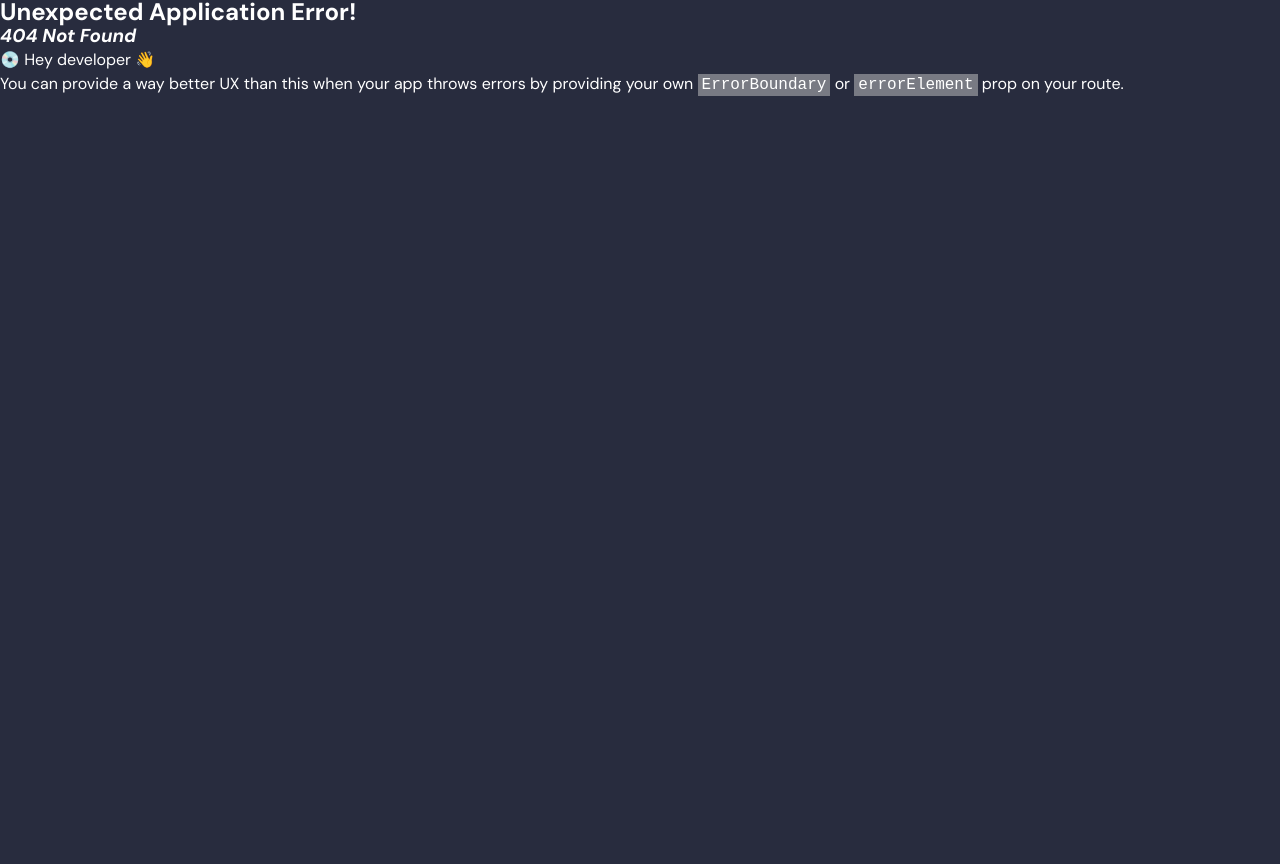
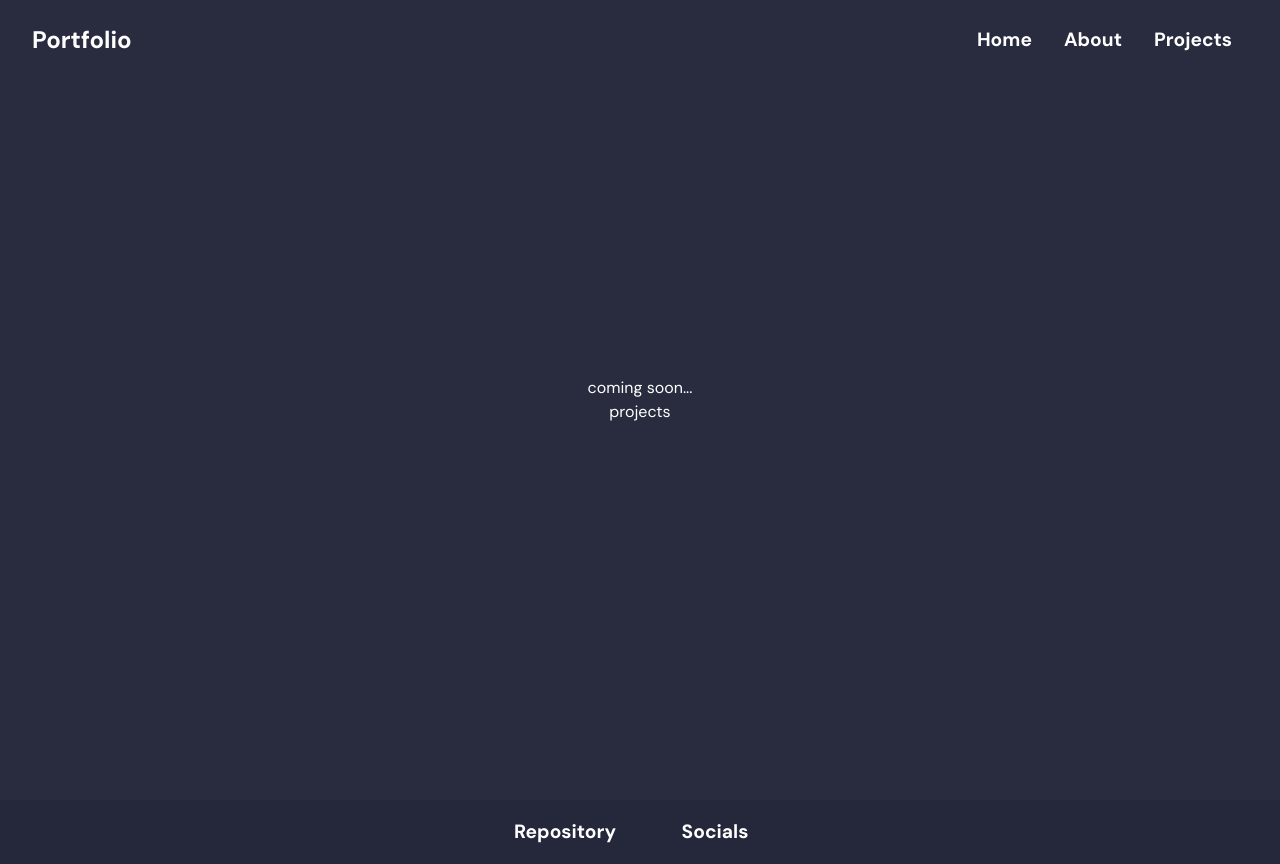
Before and after one commit to DasIschBims/portfolio, a React (Vite) app: page /projects in a window 1280 px wide. Before the commit this address had no page. Before the commit the page ends 800 px from the top, so only its background shows below. Built offline with nearby package versions, Linux system fonts and the light colour scheme.

Commit message:
added 404 and updated things

```diff
--- a/src/App.tsx
+++ b/src/App.tsx
@@ -2,6 +2,7 @@ import { useEffect, useState } from "react";
 import { Routes, Route, BrowserRouter } from "react-router-dom";
 import { PulseLoader } from "react-spinners";
 import "./App.css";
+import { NotFound404 } from "./pages/404";
 import { AboutPage } from "./pages/AboutPage";
 import { HomePage } from "./pages/HomePage";
 import { ProjectsPage } from "./pages/ProjectsPage";
@@ -27,6 +28,8 @@ function App() {
         <Route path="/" element={<HomePage />} />
         <Route path="/about" element={<AboutPage />} />
         <Route path="/projects" element={<ProjectsPage />} />
+        <Route path="/404" element={<NotFound404 />} />
+        <Route path="*" element={<NotFound404 />} />
       </Routes>
     );
   }
--- a/src/components/Footer.tsx
+++ b/src/components/Footer.tsx
@@ -10,7 +10,7 @@ export const Footer = () => {
       <FooterContent>
         <FooterLink
           onClick={() =>
-            (window.location.href = "https://github.com/DasIschBims/website")
+            (window.location.href = "https://github.com/DasIschBims/portfolio")
           }
         >
           Repository
--- a/src/components/NavBar.tsx
+++ b/src/components/NavBar.tsx
@@ -34,9 +34,9 @@ export const NavBar = () => {
         <span>Portfolio</span>
       </NavLogo>
       <ul>
-        <NavItem to="/portfolio/">Home</NavItem>
-        <NavItem to="/portfolio/about">About</NavItem>
-        <NavItem to="/portfolio/projects">Projects</NavItem>
+        <NavItem to="/">Home</NavItem>
+        <NavItem to="/about">About</NavItem>
+        <NavItem to="/projects">Projects</NavItem>
       </ul>
     </Nav>
   );
--- /dev/null
+++ b/src/pages/404.tsx
@@ -0,0 +1,16 @@
+import { Footer } from "../components/Footer";
+import { NavBar } from "../components/NavBar";
+import { Wrapper } from "../components/Wrapper";
+
+export const NotFound404 = () => {
+  return (
+    <>
+      <NavBar />
+      <Wrapper style={{ minHeight: "100vh" }}>
+        <h2>Couldn't find the page you were looking for.</h2>
+        <img src="/404.gif" alt="404" style={{ scale: "0.8" }} />
+      </Wrapper>
+      <Footer />
+    </>
+  );
+};
--- a/vite.config.ts
+++ b/vite.config.ts
@@ -3,6 +3,6 @@ import react from '@vitejs/plugin-react'
 
 // https://vitejs.dev/config/
 export default defineConfig({
-  base: '/portfolio/',
+  base: '/',
   plugins: [react()],
 })
```
Also changed, not shown: src/main.tsx (+6 -1 lines), 1 other file (tests, documents, lock files or other folders).
